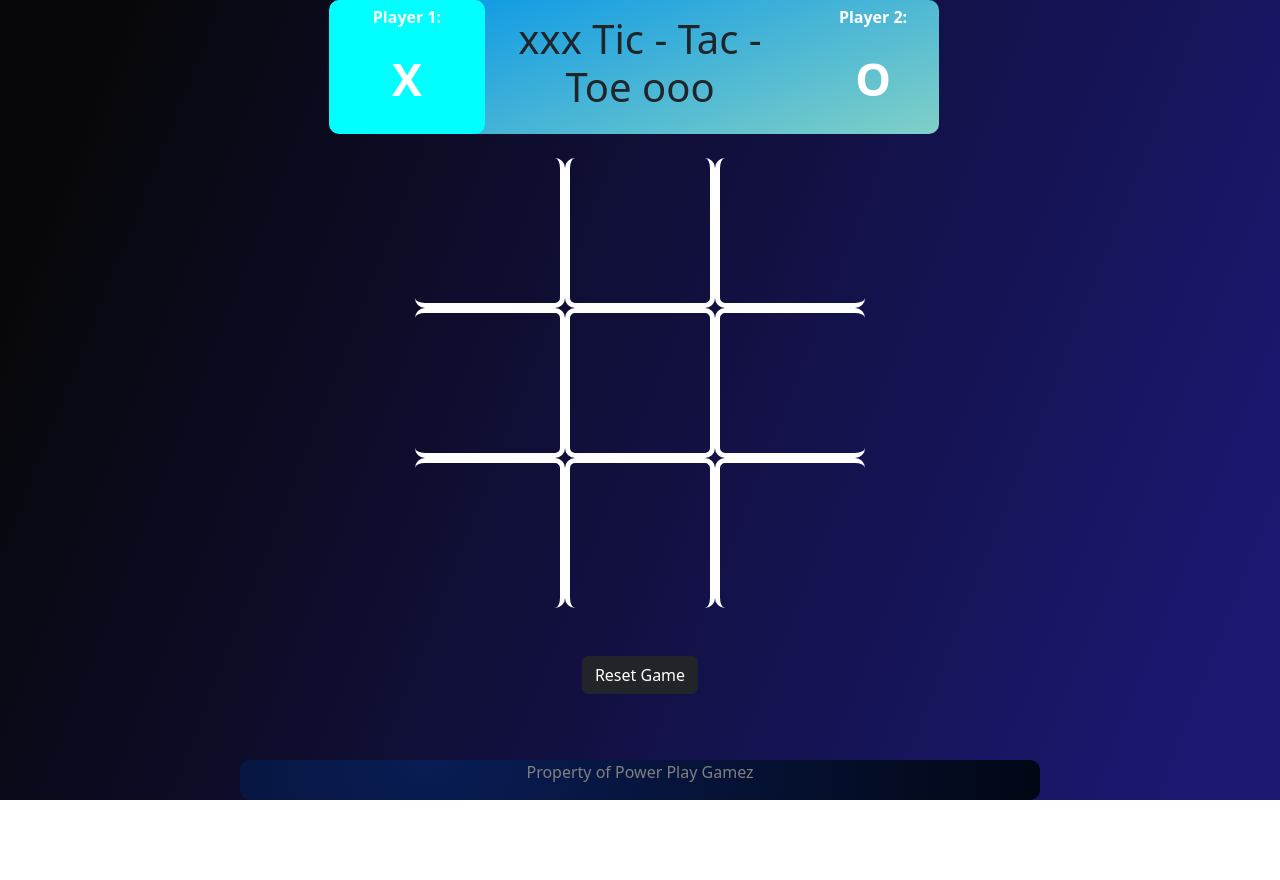
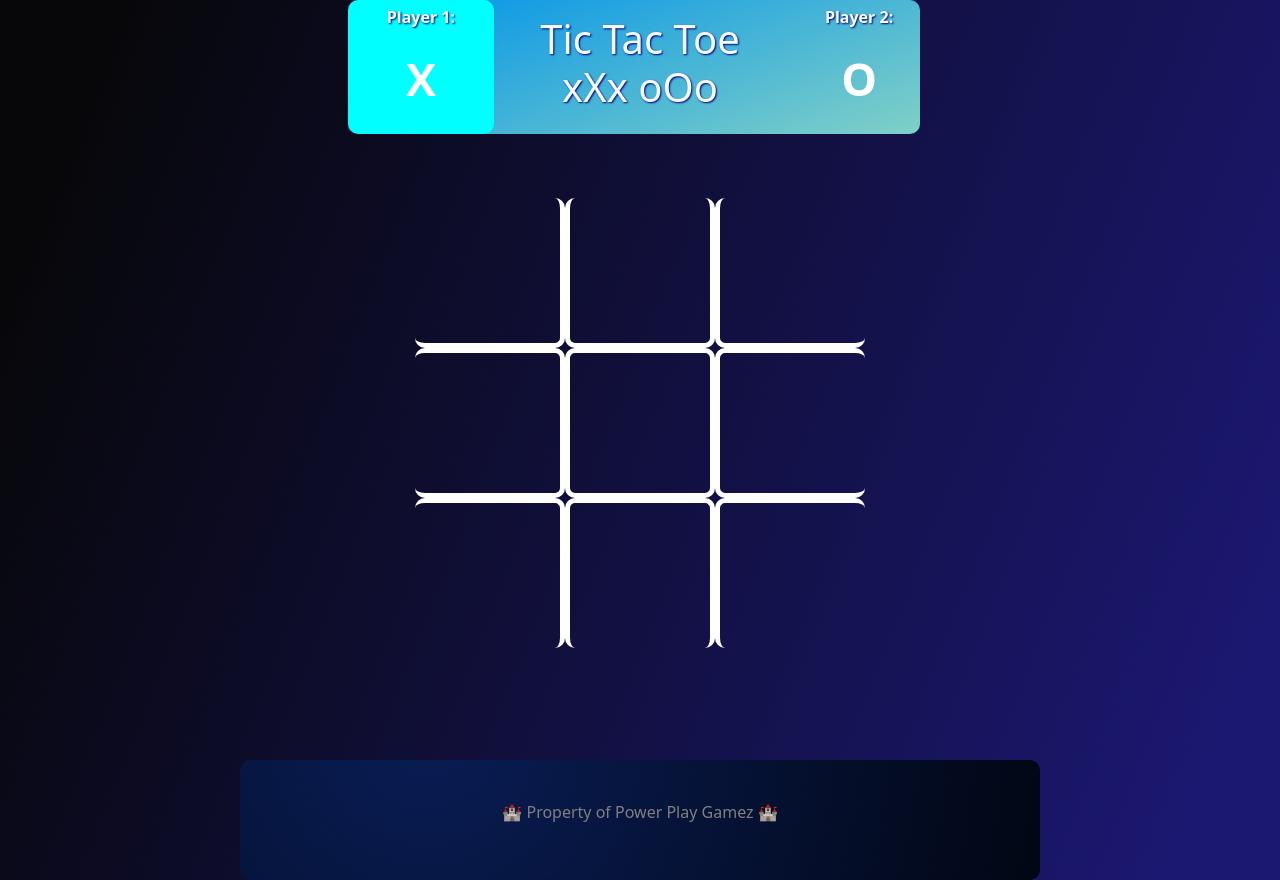
Before and after one commit to aagaona/CAWeek11, a website: page index.html in a window 1280 px wide. Before the commit the page ends 800 px from the top, so only its background shows below. Drawn offline with nearby package versions, Linux system fonts and the light colour scheme.

Commit message:
updated some styles, added button toggle in JQuery

```diff
--- a/index.html
+++ b/index.html
@@ -16,7 +16,7 @@
                 <p id="play-x">X</p>
             </div>
             <div class="col-6">
-                <h1 id="game-title">xxx Tic - Tac - Toe ooo</h1>
+                <h1 id="game-title">Tic Tac Toe xXx oOo</h1>
             </div>
             <div id="P2Box" class="col-3">
                 <P id="P2">Player 2:</P>
@@ -70,7 +70,7 @@
 <br>
 
 <footer>
-    <p>Property of Power Play Gamez</p>
+    <p>🏰 Property of Power Play Gamez 🏰</p>
 </footer>
 
     <script src="node_modules/jquery/dist/jquery.js"></script>
--- a/index.js
+++ b/index.js
@@ -2,6 +2,9 @@ const Player_1 = `X`
 const Player_2 = `O`
 let turn = Player_1;
 let squares = document.querySelectorAll('.game-board');
+
+
+
 
 // add click listner to return the id when square is selected and produce the correct outcome
 squares.forEach(square => {square.addEventListener('click', () =>{
@@ -11,28 +14,15 @@ squares.forEach(square => {square.addEventListener('click', () =>{
     resolveClick(usableid);
     changeTurn();
     determineWinner();
-
-    console.log(turn);
-
 });
 });
 
 
+//sets up the start of the game and moves the turn box to the right person
 function startGame(){
+    $('#resetbtn').toggle();
     turn = Player_1;
     changeTurn();
-
-
-};
-
-
-function modifyEventListener(id){
-    let usableid = `#${id}`;
-
-    resolveClick(usableid);
-    changeTurn();
-    determineWinner();
-    console.log(turn);
 };
 
 
@@ -56,6 +46,8 @@ function changeTurn(){
 
 }
 
+
+
 //handles the input of an X
 function boardClickX (id){
     let box = $(id);
@@ -64,8 +56,9 @@ function boardClickX (id){
     box.css('font-weight','bold');
     box.css('color','aqua');
     box.css('pointer-events','none');
+};
 
-};
+
 
 //handles the input of an O
 function boardClickO (id){
@@ -85,8 +78,8 @@ function resolveClick(usableid){
         boardClickO(usableid);
         turn = Player_1;
     };
-    console.log(`clicked`)
 };
+
 
 
 //determine winner by cycling through each possible outcome, I feel like this could be refactored
@@ -129,18 +122,22 @@ function determineWinner(){
 };
 
 
+
 //outcome Alerts
 function victoryBanner(player) {
     $('#resetbtn').text('Play Again');
     alert(`${player} Wins!`);
     $('.game-board').css('pointer-events','none');
+    $('#resetbtn').toggle();
 };
 
 function tieBanner () {
     $('#resetbtn').text('Play Again');
     alert(`It's a tie...`);
     $('.game-board').css('pointer-events','none');
+    $('#resetbtn').toggle();
 };
+
 
 
 //used to check if everysquare has been filled
@@ -161,6 +158,7 @@ function fullBoardCheck(){
 }
 
 
+
 //swaps text of the reset button
 function resetGame(){
     if ($('#resetbtn').text() === `Play Again`){
@@ -174,13 +172,15 @@ function resetGame(){
     startGame();
 };
 
+
+
 //defines what the reset button does when clicked
 $('#resetbtn').on('click', () => {
     resetGame();
 });
 
 
-//----------------------------------------------------
+//"Loads" the Game----------------------------------------------------
 startGame();
 
 
--- a/styles.css
+++ b/styles.css
@@ -24,6 +24,14 @@ body{
     background-image: linear-gradient(160deg, #0093E9 0%, #80D0C7 100%);
     text-align: center;
     margin: 0;
+    width: auto;
+}
+
+#game-title{
+   color:ghostwhite;
+   width: auto;
+   text-align: center;
+   text-shadow: 1px 1px 2px navy;
 }
 
 #P1Box{
@@ -33,6 +41,7 @@ body{
 #P1 {
     font-weight: bolder;
     color: white;
+    text-shadow: 1px 1px 2px navy;
 }
 
 #play-x{
@@ -50,6 +59,7 @@ body{
 #P2 {
     font-weight: bolder;
     color: white;
+    text-shadow: 1px 1px 2px navy;
 }
 
 #play-o{
@@ -88,6 +98,11 @@ body{
 }
 
 .container{
+    padding: 40px;
+    display: flex;
+    flex-direction: column;
+    justify-content: center;
+    align-items: center;
     width:fit-content;
     border-radius: 10px;
 }
@@ -168,11 +183,13 @@ body{
     border-color: white;
 }
 
+
 footer{
     display: flex;
     flex-direction: column;
     color: grey;
     margin-top: auto;
+    padding: 40px;
     min-width: 100vh;
     width: auto;
     height: auto;
```
